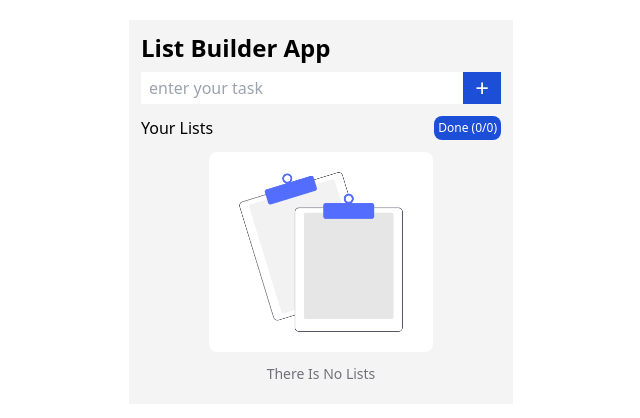
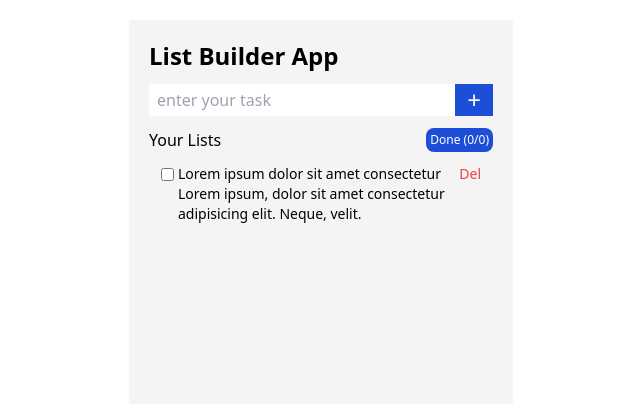
Before and after one commit to yepyaeaung13/react-vite-to-do-app, a React (Vite) app: page / in a window 1280 px wide. Shown: the top 418 px of the page, without its empty margins (319-959 px from the left). Built offline with nearby package versions, Linux system fonts and the light colour scheme.

Commit message:
update ui

```diff
--- a/src/App.jsx
+++ b/src/App.jsx
@@ -2,8 +2,8 @@ import undrawNoData from "./assets/undrawNoData.png";
 
 const App = () => {
   return (
-    <div className="w-96 min-h-96 mx-auto p-3 mt-5 bg-zinc-100">
-      <h1 className="text-2xl mb-2 font-bold">List Builder App</h1>
+    <div className="w-96 min-h-96 mx-auto p-5 mt-5 bg-zinc-100">
+      <h1 className="text-2xl mb-3 font-bold">List Builder App</h1>
       <form>
         <div className="flex mb-3">
           <input
@@ -20,14 +20,26 @@ const App = () => {
           Done (<span>0</span>/<span>0</span>)
         </p>
       </div>
-      <ul>
-        <li className="flex flex-col items-center">
+      <ul className="p-3 flex flex-col gap-2">
+        <li className="hidden last:block">
+          <div className="flex flex-col items-center">
             <img
               src={undrawNoData}
               className="w-56 m-3 rounded-lg"
               alt="empty lists"
             />
             <p className="text-sm text-zinc-500">There Is No Lists</p>
+          </div>
+        </li>
+        <li className="flex justify-between items-start gap-2 text-sm">
+          <div className="flex items-start gap-1">
+            <input type="checkbox" className="translate-y-1" />
+            <p>
+              Lorem ipsum dolor sit amet consectetur Lorem ipsum, dolor sit amet
+              consectetur adipisicing elit. Neque, velit.
+            </p>
+          </div>
+          <button className="text-red-500">Del</button>
         </li>
       </ul>
     </div>
```
Lines whose indentation alone changed are shown as unchanged.
